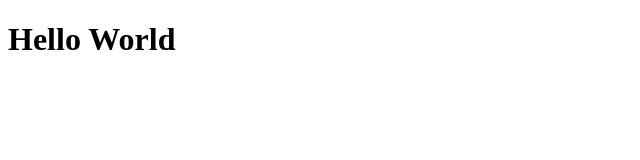
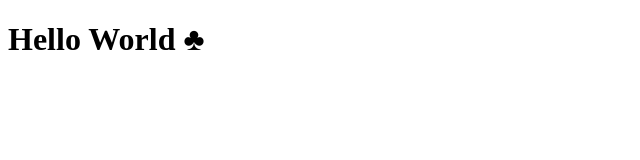
Before and after one commit to hristijankocev/kiii-hw-04, a plain HTML site: page index.html in a window 1280 px wide. Shown: the full height of the page, 0-640 px from the left. Drawn offline with Linux system fonts and the light colour scheme.

Commit message:
Update index.html

```diff
--- a/index.html
+++ b/index.html
@@ -1,4 +1,4 @@
 <!DOCTYPE html>
 <html>
-  <h1>Hello World</h1>
+  <h1>Hello World ♣</h1>
 </html>
```
